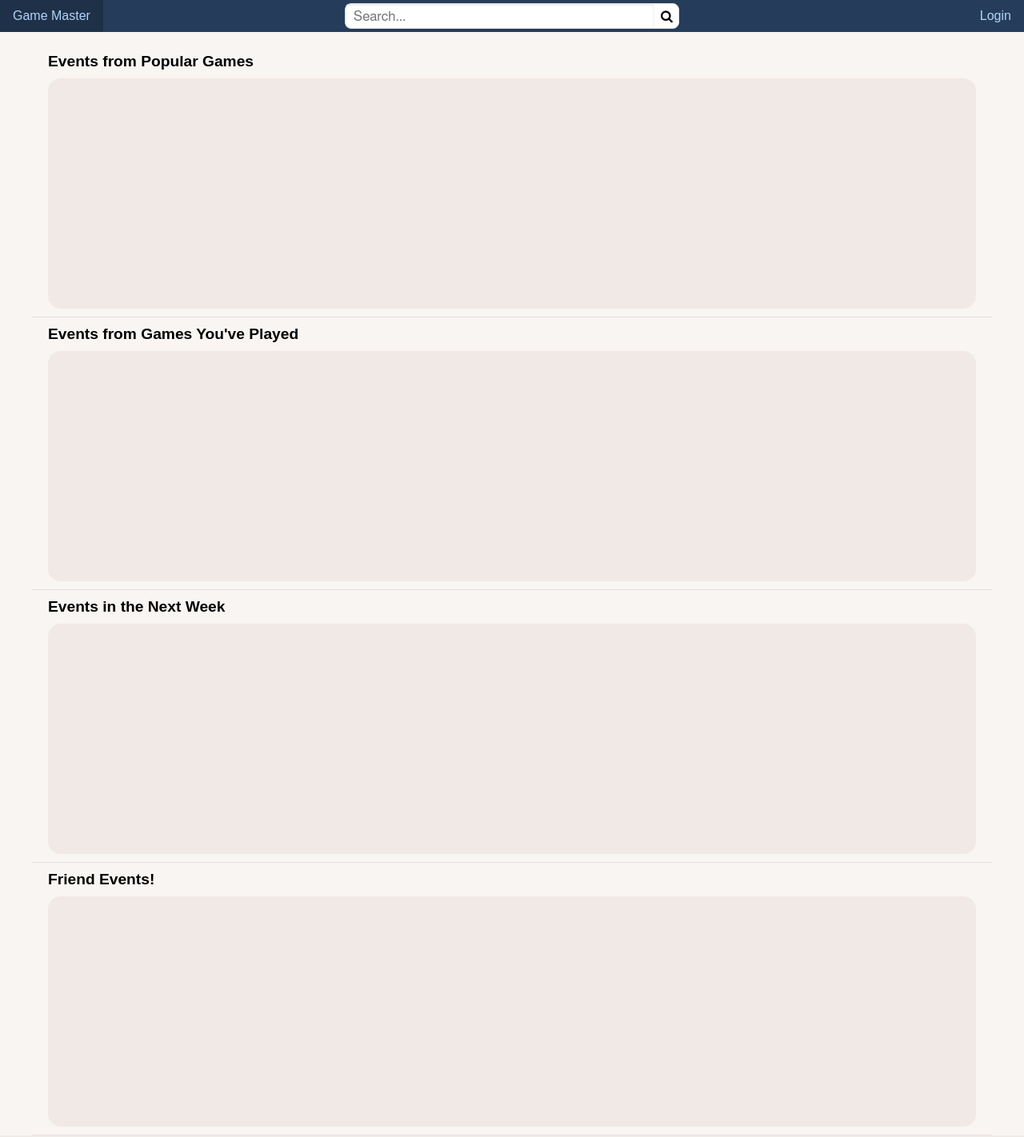
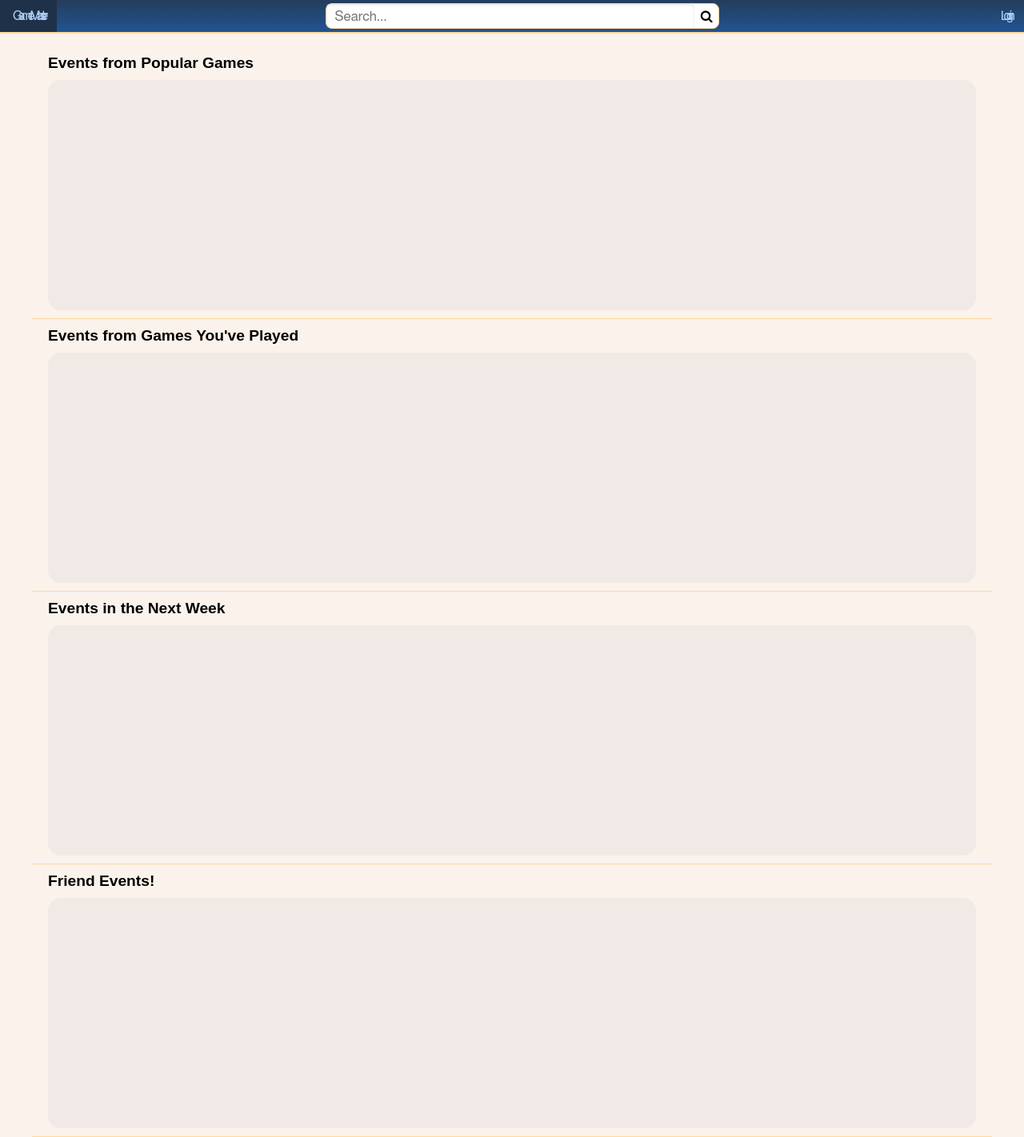
Before and after one commit to CSCI-5117-F26/developing-the-interactive-web-project-1-group-8, a Flask app: page / in a window 1280 px wide. Shown: the whole page at 80% size. Before the commit the page ends 1106 px from the top, so only its background shows below. Run offline with Flask 3, Linux system fonts and the light colour scheme; data that the repository does not hold is empty; parts of the project's set-up code (start-up, migrations or seed data) failed here and were passed over; some libraries are stand-ins or nearby versions.

Commit message:
favicon, color, polish, oh my

```diff
--- a/src/developing_the_interactive_web_project_1_group_8/static/css/styles.css
+++ b/src/developing_the_interactive_web_project_1_group_8/static/css/styles.css
@@ -7,8 +7,8 @@
   */
 
   /* Backgrounds & Surfaces */
-  --color-background: hsl(30, 27%, 96%);
-  --color-background-outset: hsl(180, 12%, 91%);
+  --color-background: hsl(30, 57%, 95%);
+  --color-background-outset: hsl(30, 31%, 89%);
   --color-foreground: hsl(0, 0%, 0%);
   --color-surface: hsl(0, 0%, 100%);
   --color-surface-muted: hsl(18, 25%, 92%);
@@ -22,7 +22,7 @@
 
   /* Top Bar */
   --color-topbar-background: var(--color-primary);
-  --color-topbar-background-secondary: hsl(213, 37%, 30%);
+  --color-topbar-background-secondary: hsl(213, 63%, 35%);
   --color-topbar-text: hsl(213, 86%, 84%);
   --color-topbar-hover: hsl(213, 42%, 20%);
 
@@ -32,7 +32,7 @@
   --color-text-inverse: var(--color-surface);
 
   /* Borders */
-  --color-border: hsl(15, 15%, 89%);
+  --color-border: #ffd79d;
 
   /* Status: Success / Going */
   --color-success: hsl(160, 39%, 35%);
@@ -70,16 +70,18 @@ main {
 
 /* --- Topbar Styles --- */
 #topbar {
+  z-index: 1000;
   line-height: 1.5;
   position: sticky;
   top: 0;
-  background-color: var(--color-topbar-background);
+  background: linear-gradient(to bottom, var(--color-topbar-background), var(--color-topbar-background-secondary));
+  border-bottom: 2px solid var(--color-border);
   color: var(--color-topbar-text);
   margin-bottom: 1em;
   -webkit-font-smoothing: antialiased;
   /* padding: 12px 24px; */
   min-height: 2.5em;
-  height: auto;
+  height: 40px;
   /* overflow: hidden; */
 
   .pure-menu-link:hover {
@@ -95,10 +97,18 @@ main {
     text-align: right;
   }
 
+  #search-form {
+    display: flex;
+    justify-content: center;
+    max-width: 500px;
+    min-width: 250px;
+    width:100%
+  }
+
   #search-container {
     display: grid;
     position: relative;
-    grid-template-columns: minmax(250px, 7fr) 30px;
+    grid-template-columns: minmax(50px, 5fr) 30px;
     margin: 0.25em;
     /* align-items: center; */
     justify-content: center;
@@ -117,6 +127,7 @@ main {
       font-size: 17px;
       border: none;
       background: none;
+
     }
 
     button {
@@ -143,7 +154,7 @@ main {
     padding: 0.5em 0;
     right: 0;
     left: auto;
-    background-color: var(--color-topbar-background-secondary);
+    background-color: var(--color-topbar-background);
     text-align: center;
   }
 
--- a/src/developing_the_interactive_web_project_1_group_8/static/javascript/bggsearch.js
+++ b/src/developing_the_interactive_web_project_1_group_8/static/javascript/bggsearch.js
@@ -4,6 +4,10 @@ function autocomplete ( str, uri ) {
   }
 
   var searchElement = document.getElementById( "bgg-games-"+str );
+  if ( !searchElement ) {
+    return;
+  }
+
 
   /*the autocomplete function takes two arguments,
   the text field element and an array of possible autocompleted values:*/
--- a/src/developing_the_interactive_web_project_1_group_8/templates/base.html
+++ b/src/developing_the_interactive_web_project_1_group_8/templates/base.html
@@ -9,7 +9,7 @@
   <link rel="stylesheet" href="https://cdn.jsdelivr.net/npm/purecss@3.0.0/build/grids-responsive-min.css" />
   <link rel="stylesheet" href="{{ url_for('static', filename='css/styles.css') }}" />
   <link rel="stylesheet" href="{{ url_for('static', filename='css/bggsearch.css') }}">
-
+  <link rel="icon" type="image/x-icon" href="{{ url_for('static', filename='images/favicon.ico') }}" />
   <title>{% block title %}Project{% endblock %}</title>
   {% block head %}{% endblock %}
 </head>
--- a/src/developing_the_interactive_web_project_1_group_8/templates/components/topbar.html
+++ b/src/developing_the_interactive_web_project_1_group_8/templates/components/topbar.html
@@ -1,13 +1,13 @@
 {% block topbar %}
 {% set setup_required = session.get('profile') and (not session['profile'].get('setup_complete') or not session['profile'].get('username')) %}
 <div id="topbar" class="pure-g">
-  <div class="pure-u-1 pure-u-md-1-3">
+  <div>
     <div class="pure-menu" style="width: fit-content;">
       <a href="{{ url_for('username' if setup_required else 'index') }}" class="pure-menu-link">Game Master</a>
     </div>
   </div>
-  <div class="pure-u-1 pure-u-md-1-3">
-    <div class="pure-menu pure-menu-horizontal">
+  <div style="flex-grow: 1;">
+    <div class="pure-menu pure-menu-horizontal" style="justify-content: center;display: flex;">
       <form id="search-form" role="search" method="GET" aria-label="Site search"
         class="pure-form pure-g">
         <div id="search-container" class="pure-g">
@@ -21,7 +21,7 @@
       </form>
     </div>
   </div>
-  <div class="pure-u-1 pure-u-md-1-3">
+  <div>
     <div class="pure-menu pure-menu-horizontal menu-3">
       <ul class="pure-menu-list">
         {% if session.get('profile') %}
@@ -29,7 +29,7 @@
 
         {% if not setup_required %}
         <li class="pure-menu-item">
-          <a id="notifications-link" class="pure-menu-link" href="{{ url_for('notifications') }}">Notifications{% if unread_notification_count %} ({{ unread_notification_count }}){% endif %}</a>
+          <a id="notifications-link" class="pure-menu-link fa fa-bell" href="{{ url_for('notifications') }}">{% if unread_notification_count %} ({{ unread_notification_count }}){% endif %}</a>
         </li>
         {% endif %}
         <li class="pure-menu-item pure-menu-has-children">
```
Also changed, not shown: src/developing_the_interactive_web_project_1_group_8/static/images/favicon.ico (added), 1 other file.
